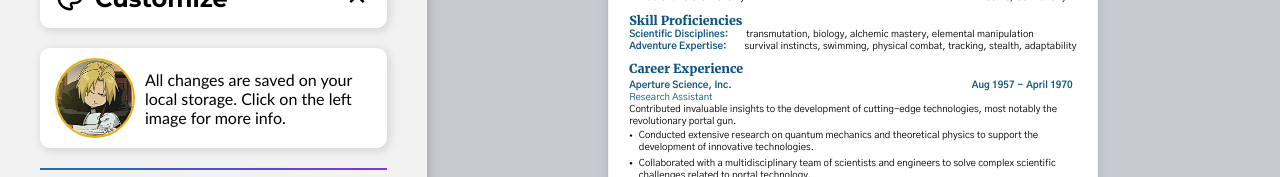
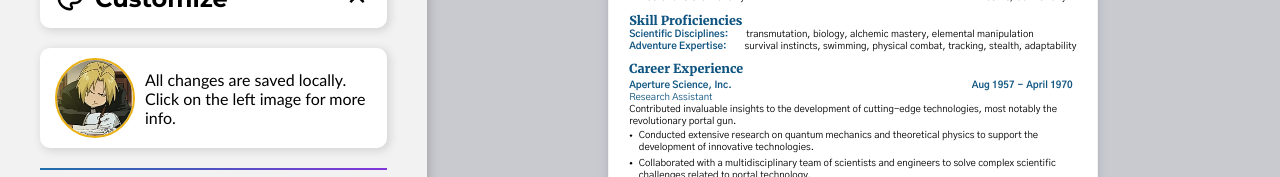
Before and after one commit to NovaCat35/cv-generator, a React (Vite) app: page / in a window 1280 px wide. Shown: the part 184-361 px from the top of the page. Built offline with nearby package versions, Linux system fonts and the light colour scheme; a web font is replaced by a local one.

Commit message:
Create local save for color change

```diff
--- a/src/App.tsx
+++ b/src/App.tsx
@@ -120,6 +120,9 @@ function App() {
 	const storedExperience = JSON.parse(localStorage.getItem("experience") || "null") as Experience;
 	const storedExpBulletPts = JSON.parse(localStorage.getItem("expBulletPts") || "null") as ExperienceBulletPts[];
 	const storedAdditionalInfo = JSON.parse(localStorage.getItem("additionalInfo") || "null") as AdditionalInfo;
+	const storedColorName = JSON.parse(localStorage.getItem("colorName") || "null");
+	const storedColorHeader = JSON.parse(localStorage.getItem("colorHeader") || "null");
+	const storedColorSubheader = JSON.parse(localStorage.getItem("colorSubheader") || "null");
 
 	const [person, setPerson] = useState<Person>(storedPerson || initialSamplePerson);
 	const [education, setEducation] = useState<Education>(storedEducation || initialSampleEducation);
@@ -132,9 +135,9 @@ function App() {
 	const [isPreviewActive, setIsPreviewActive] = useState(false); // keeps state of a preview button for smaller screens
 	const [activeIndex, setActiveIndex] = useState(0); // This is for keeping track of active expanded forms
 
-	const [colorName, setColorName] = useState("#105581"); // Color info used for Context API
-	const [colorHeader, setColorHeader] = useState("#105581");
-	const [colorSubheader, setColorSubheader] = useState("#105581");
+	const [colorName, setColorName] = useState<string>(storedColorName || "#105581"); // Color info used for Context API
+	const [colorHeader, setColorHeader] = useState<string>(storedColorHeader || "#105581");
+	const [colorSubheader, setColorSubheader] = useState<string>(storedColorSubheader || "#105581");
 
 	/**
 	 * While the setState and currState is the parameters unique to each 'form' component, this function is made for reusability.
@@ -247,6 +250,9 @@ function App() {
 		setExperience(initialSampleExperience);
 		setExpBulletPts(initialSampleExpBulletPts);
 		setAdditionalInfo(initialSampleAdditionalInfo);
+		setColorName("#105581");
+		setColorHeader("#105581");
+		setColorSubheader("#105581");
 	};
 
 	useEffect(() => {
@@ -259,6 +265,13 @@ function App() {
 		localStorage.setItem("expBulletPts", JSON.stringify(expBulletPts));
 		localStorage.setItem("additionalInfo", JSON.stringify(additionalInfo));
 	}, [person, education, skillHeaders, skills, experience, expBulletPts, additionalInfo]);
+
+	useEffect(() => {
+		// Save data to localStorage whenever the state changes
+		localStorage.setItem("colorName", JSON.stringify(colorName));
+		localStorage.setItem("colorHeader", JSON.stringify(colorHeader));
+		localStorage.setItem("colorSubheader", JSON.stringify(colorSubheader));
+	}, [colorName, colorHeader, colorSubheader]);
 
 	return (
 		<>
@@ -273,7 +286,7 @@ function App() {
 					<Customization isActive={activeIndex === 5} onExpand={(param) => setActiveIndex(param)} />
 					<div className="note-container">
 						<MainIcon />
-						<p>All changes are saved on your local storage. Click on the left image for more info.</p>
+						<p>All changes are saved locally. Click on the left image for more info.</p>
 					</div>
 					<div className="divider"></div>
 					<GeneralForm isActive={activeIndex === 0} onExpand={(param) => setActiveIndex(param)} onChange={handleChange} currState={person} setState={setPerson} />
```
